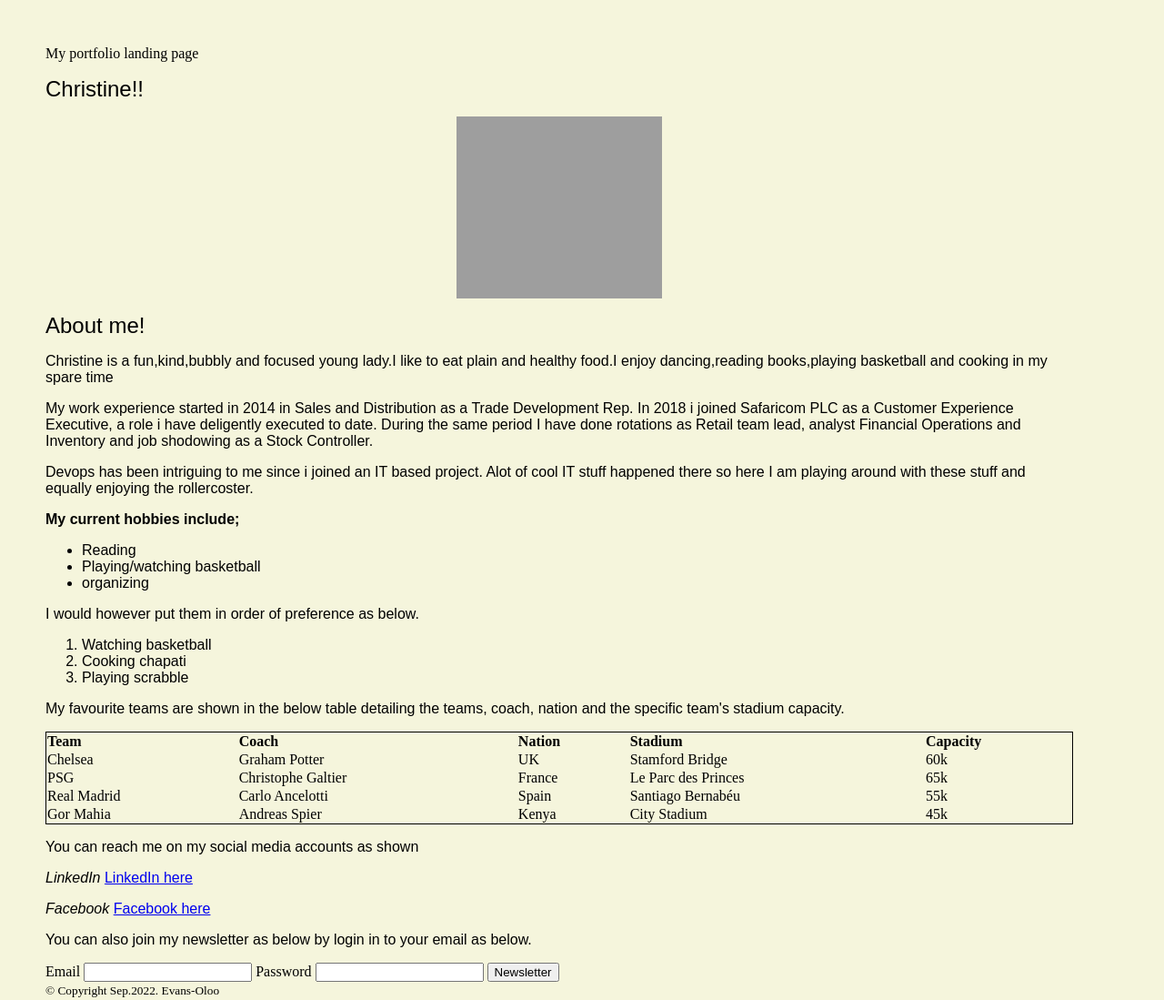
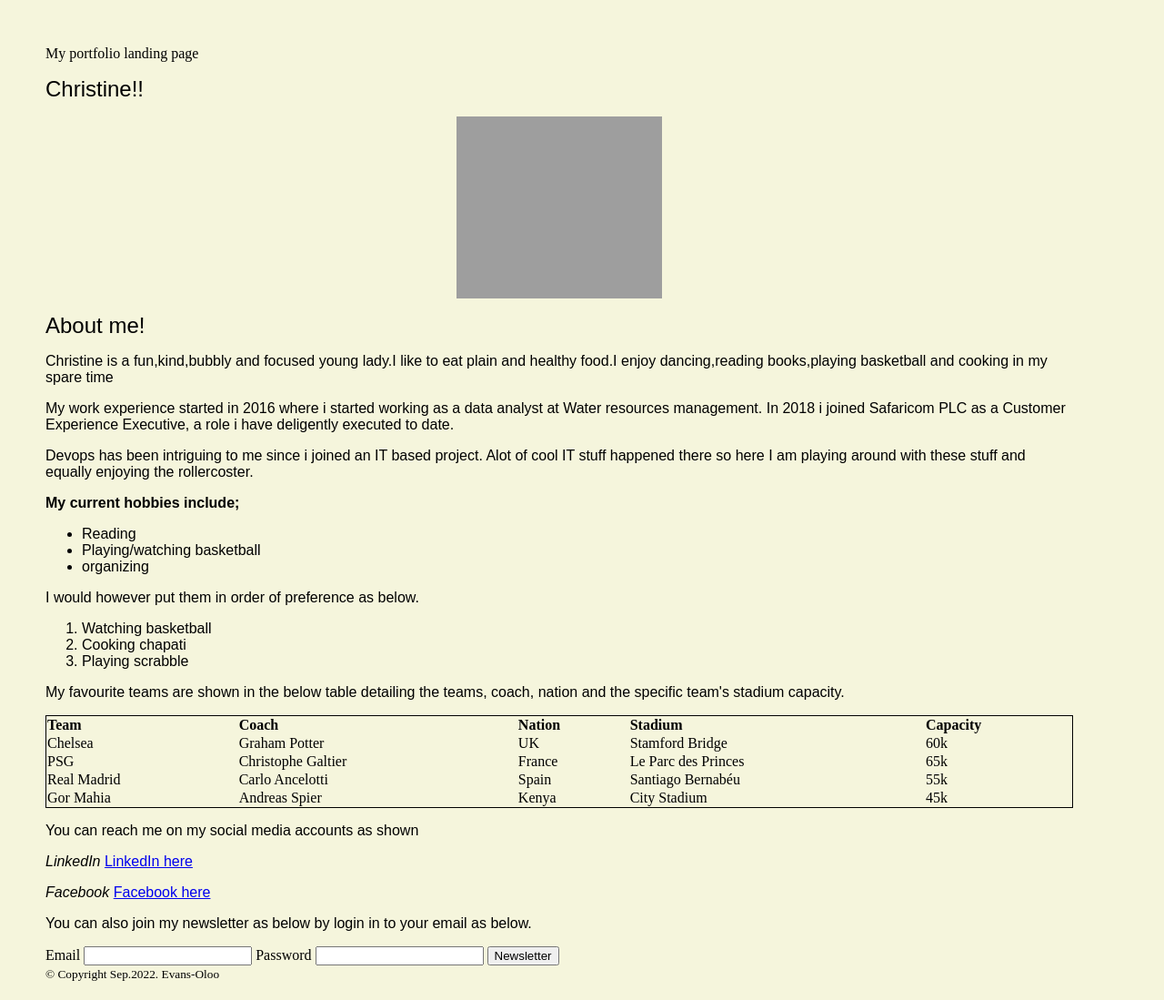
Before and after one commit to cgriungu/Week1, a plain HTML site: page index.html in a window 1280 px wide. Shown: the whole page at 91% size. Drawn offline with Linux system fonts and the light colour scheme; grey boxes are pictures that could not be loaded.

Commit message:
paragraph updated

```diff
--- a/index.html
+++ b/index.html
@@ -11,7 +11,7 @@
     <h1>About me!</h1>
 </strong>
 <p>Christine is a fun,kind,bubbly and focused young lady.I like to eat plain and healthy food.I enjoy dancing,reading books,playing basketball and cooking in my spare time</p>
-<p>My work experience started in 2014 in Sales and Distribution as a Trade Development Rep. In 2018 i joined Safaricom PLC as a Customer Experience Executive, a role i have deligently executed to date. During the same period I have done rotations as Retail team lead, analyst Financial Operations and Inventory and job shodowing as a Stock Controller.</p>
+<p>My work experience started in 2016 where i started working as a data analyst at Water resources management. In 2018 i joined Safaricom PLC as a Customer Experience Executive, a role i have deligently executed to date.</p>
 <p>Devops has been intriguing to me since i joined an IT based project. Alot of cool IT stuff happened there so here I am playing around with these stuff and equally enjoying the rollercoster.</p>
 
 <h3>My current hobbies include;</h3>
```
